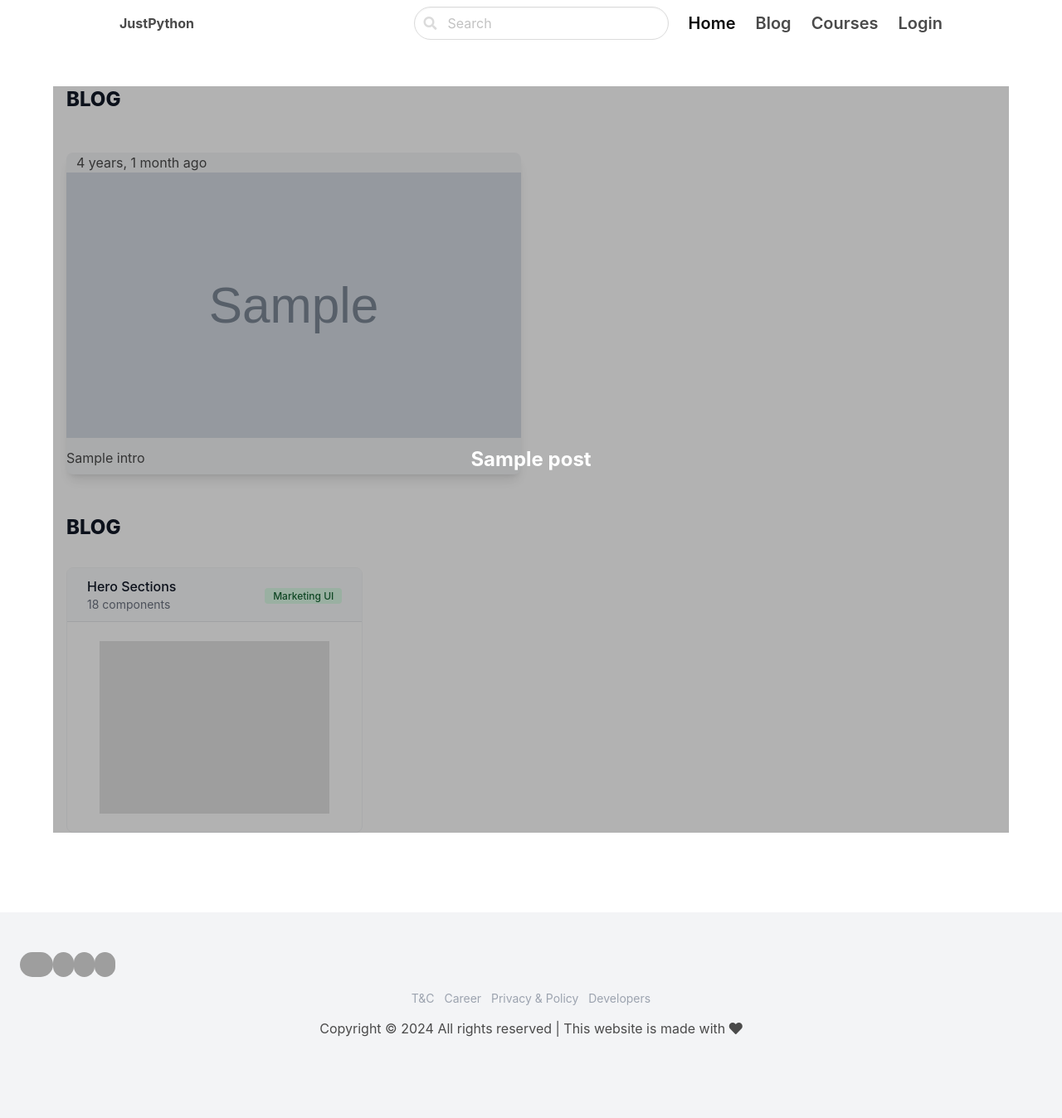
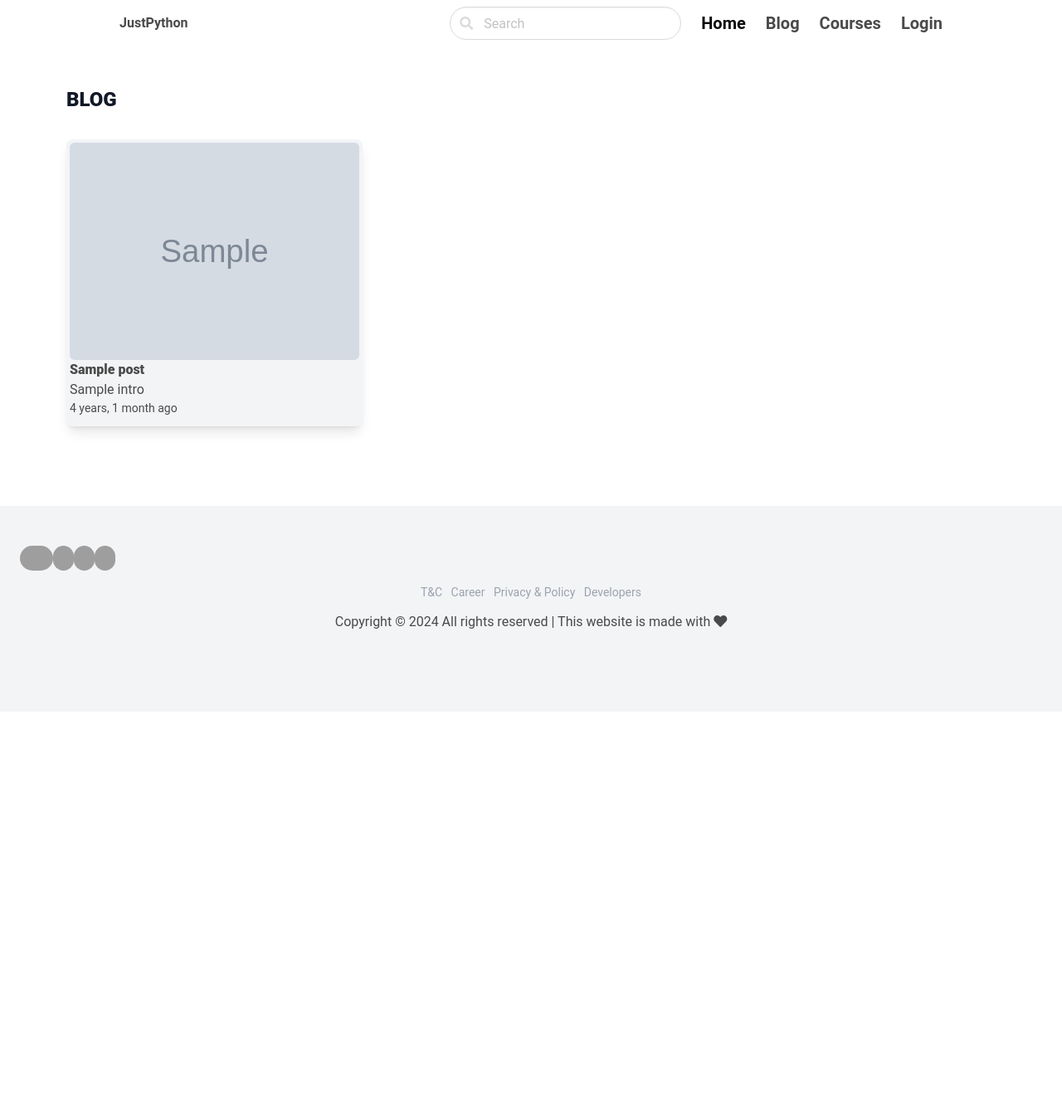
Before and after one commit to sudarshanmestha/video-blog-site, a Django app: template justpython/templates/blog/blog.html in a window 1280 px wide. Shown: the whole page at 83% size. After the commit the page ends 758 px from the top, so only its background shows below. Run offline with Django 4.2, Linux system fonts and the light colour scheme; the template is opened without the code that fills it: most values are stand-ins (such as "Sample title", 1, 10 or a date in 2020); grey boxes marked "Sample" are stand-in pictures; some libraries are stand-ins or nearby versions; grey boxes are pictures that could not be loaded.

Commit message:
blog detail

```diff
--- a/justpython/blog/models.py
+++ b/justpython/blog/models.py
@@ -3,7 +3,7 @@ from ckeditor_uploader.fields import RichTextUploadingField
 
 class Category(models.Model):
     title = models.CharField(max_length=255)
-    slug = models.SlugField()
+    slug = models.SlugField(max_length=255, unique=True)
 
     class Meta:
         app_label = 'blog'  # Specify the app label
--- a/justpython/templates/base.html
+++ b/justpython/templates/base.html
@@ -16,6 +16,7 @@
 <link rel="stylesheet" href="https://fonts.googleapis.com/css?family=Mukta:300,400,700">
 <link rel="stylesheet" type="text/css" href="{% static 'css/style.css' %}">
 <link rel="stylesheet" href="https://cdnjs.cloudflare.com/ajax/libs/highlight.js/11.9.0/styles/github-dark.min.css" />
+
 {% endblock css %}
 
 {% block extra_head %}
@@ -91,6 +92,7 @@
     }
     var csrftoken = getToken('csrftoken');
 </script>
+
 {% endblock javascript %}
 
 
--- a/justpython/templates/blog/blog.html
+++ b/justpython/templates/blog/blog.html
@@ -4,79 +4,46 @@
 {% block content %}
 
 <style>
-    a.text-white:hover {
-        font-size: 3.2em;
+   body {
+      font-family: 'Roboto', sans-serif;
+   }
+
+   .small-text {
+      font-size: 0.875rem;
    }
 </style>
+
 
 <section class="max-w-7xl mx-auto px-4 sm:px-6 lg:px-4 mb-12">
    <article>
       <h2 class="text-2xl font-extrabold text-gray-900">BLOG</h2>
 
-
-        <section class="mt-6 grid grid-cols-1 md:grid-cols-2 lg:grid-cols-2 gap-x-6 gap-y-8">
+      <section class="mt-8 grid grid-cols-1 md:grid-cols-2 lg:grid-cols-3 gap-x-6 gap-y-8">
          {% for post in object_list %}
-                <div class="contailner bg-gray-100 pb-2 rounded-lg shadow-lg hover:shadow-2xl transition duration-300 ease-in-out">
-                    <article>
-                        <p class="pl-18 pl-3 sm:text-bottom">{{ post.created_at|timesince }} ago</p>
-                        {% if post.image %}
+         <div
+            class="contailner bg-gray-100 pb-2 rounded-lg shadow-lg hover:shadow-2xl transition duration-300 ease-in-out">
             <a href="{% url 'blog:blog_detail' post.category.slug post.slug %}">
-                                <article class="relative w-full h-80 bg-cover bg-center group overflow-hidden"
-                                    style="background-image: url('{{ post.image.url }}');">
+               <article class="m-1 group relative flex flex-col space-y-2">
+                  <img src="{{ post.image.url }}" width="804" height="452"
+                     fetchpriority="high" data-nimg="1" class="rounded-md bg-muted transition-colors"
+                     style="color:transparent" loading="lazy">
+                  <h2 class="text-1xl font-extrabold font-bold">
+                     <span class="absolute inset-0"></span>
+                     {{ post.title }}
+                  </h2>
+                  <p class="text-muted-foreground small-text">{{ post.intro|linebreaks }}</p>
+                  <p class="text-sm text-muted-foreground small-text">{{ post.created_at|timesince }} ago</p>
+                  <a class="absolute inset-0" href="/blog/build-a-blog-with-django">
+                     <span class="sr-only">View Article</span>
+                  </a>
                </article>
             </a>
-                        {% else %}
-                            <a href="{% url 'blog:blog_detail' post.category.slug post.slug %}">
-                                <article class="relative w-full h-80 bg-cover bg-center group overflow-hidden"
-                                    style="background-image: url('https://img.freepik.com/free-vector/software-integration-concept-illustration_114360-7277.jpg?w=826&t=st=1698397973~exp=1698398573~hmac=d9926802a41e637f07611ecf1da58a965f14a10115df8f410fee7bacbaff3603');">
-                                </article>
-                            </a>
-                        {% endif %}
-                        <div class="absolute inset-0 bg-black bg-opacity-30 group-hover:opacity-75 group-hover:bg-gray-300 transition duration-400 ease-in-out">
-                            <div class="relative w-full h-full px-4 sm:px-6 lg:px-4 flex justify-center items-center">
-                                <h3 class="text-center">
-                                    <a class="text-white text-2xl font-bold text-center" href="{% url 'blog:blog_detail' post.category.slug post.slug %}">
-                                        <span class="absolute inset-0"></span>
-                                        {{ post.title }}
-                                    </a>
-                                </h3>
+
          </div>
-                        </div>
-                    </article>
-                    <p class="pl-3 pt-3">
-                        {{ post.intro|linebreaks }}
-                    </p>
-                </div>
+
          {% endfor %}
       </section>
-    </article>
-</section>
-<section class="max-w-7xl mx-auto px-4 sm:px-6 lg:px-4 mb-12">
-    <article>
-        <h2 class="text-2xl font-extrabold text-gray-900">BLOG</h2>
 
-
-        <div class="grid grid-cols-1 gap-6 mt-8 sm:grid-cols-2 xl:grid-cols-3">
-            <a href="/blocks/marketing/hero/" class="h-64 bg-white border border-gray-100 rounded-lg cursor-pointer md:h-80 hover:border-white dark:border-gray-800 dark:hover:border-gray-700 hover:shadow-lg dark:hover:shadow-lg-light dark:bg-gray-900">
-              <article class="bg-gray-50 dark:bg-gray-700 rounded-t-md py-2.5 px-5 flex justify-between items-center border-b border-gray-200 dark:border-gray-700">
-                <div class="text-left">
-                  <h2 class="text-base font-medium text-gray-900 dark:text-white">Hero Sections</h2>
-                  <p class="text-sm text-gray-500 dark:text-gray-400">18 components</p>
-                </div>
-                <div class="text-gray-900 dark:text-white">
-                  <span class="text-xs font-medium px-2.5 py-0.5 rounded bg-green-100 text-green-800 dark:bg-green-200 dark:text-green-800">Marketing UI</span>
-                </div>
-              </article>
-              <div class="relative flex items-center justify-center h-[calc(100%_-_4rem)]">
-                <div class="relative hidden w-full h-auto text-center dark:block">
-                  <img src="https://flowbite.s3.amazonaws.com/block-thumbnails/marketing/hero-dark.svg" alt="Hero Sections thumbnail dark mode" class="max-w-full mx-auto h-44 md:h-52">
-                </div>
-                <div class="relative w-full h-auto text-center dark:hidden">
-                  <img src="https://flowbite.s3.amazonaws.com/block-thumbnails/marketing/hero.svg" alt="Hero Sections thumbnail dark mode" class="max-w-full mx-auto h-44 md:h-52">
-                </div>
-              </div>
-            </a>
-        </div>
    </article>
 </section>
 
```
Also changed, not shown: justpython/blog/urls.py (+4 -6 lines), justpython/blog/views.py (+32 -13 lines), justpython/templates/blog/detail.html (+6 -9 lines), justpython/templates/blog/category.html (renamed from justpython/templates/blog/tegory.html). Lines whose indentation alone changed are shown as unchanged.
